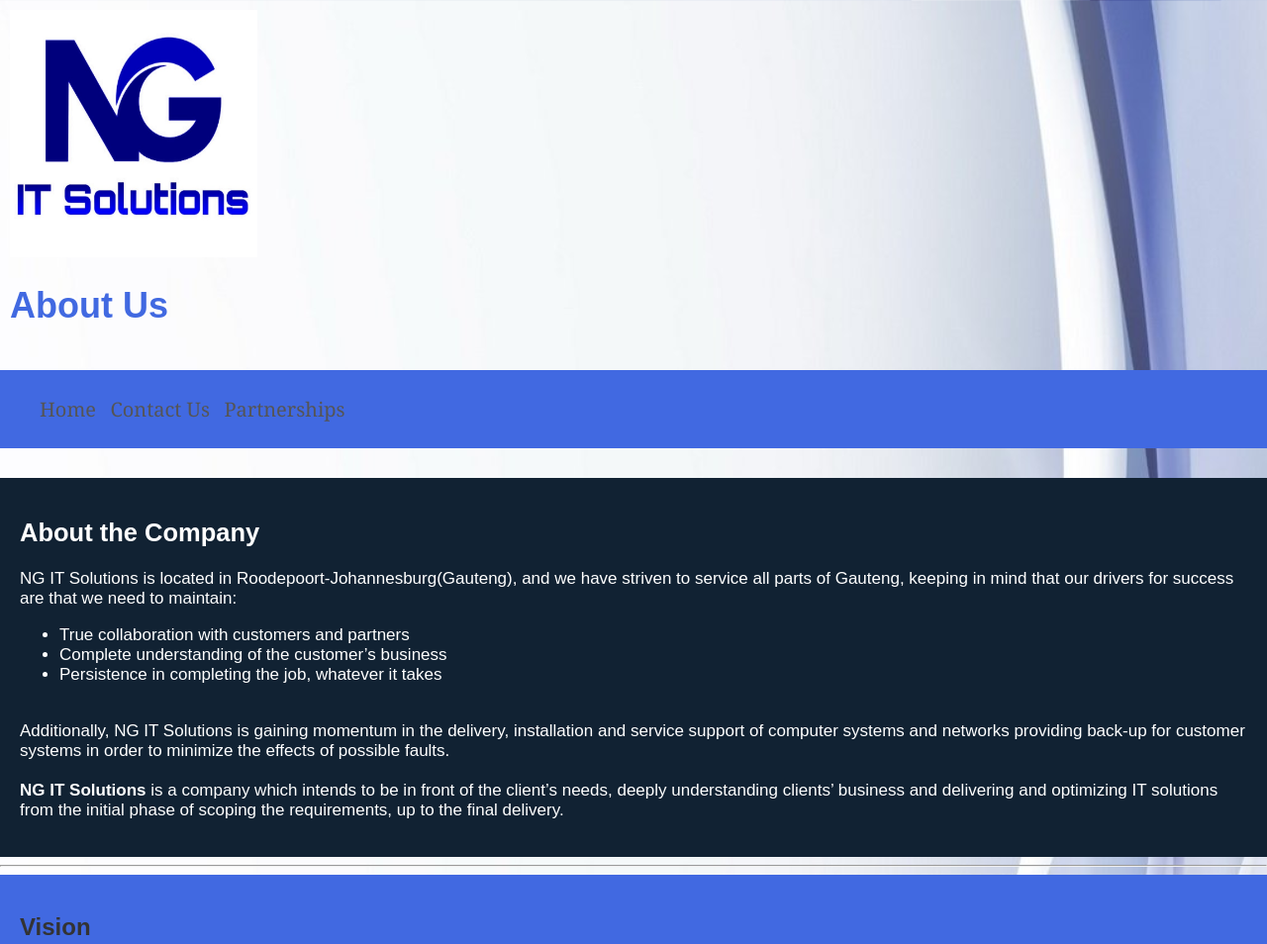
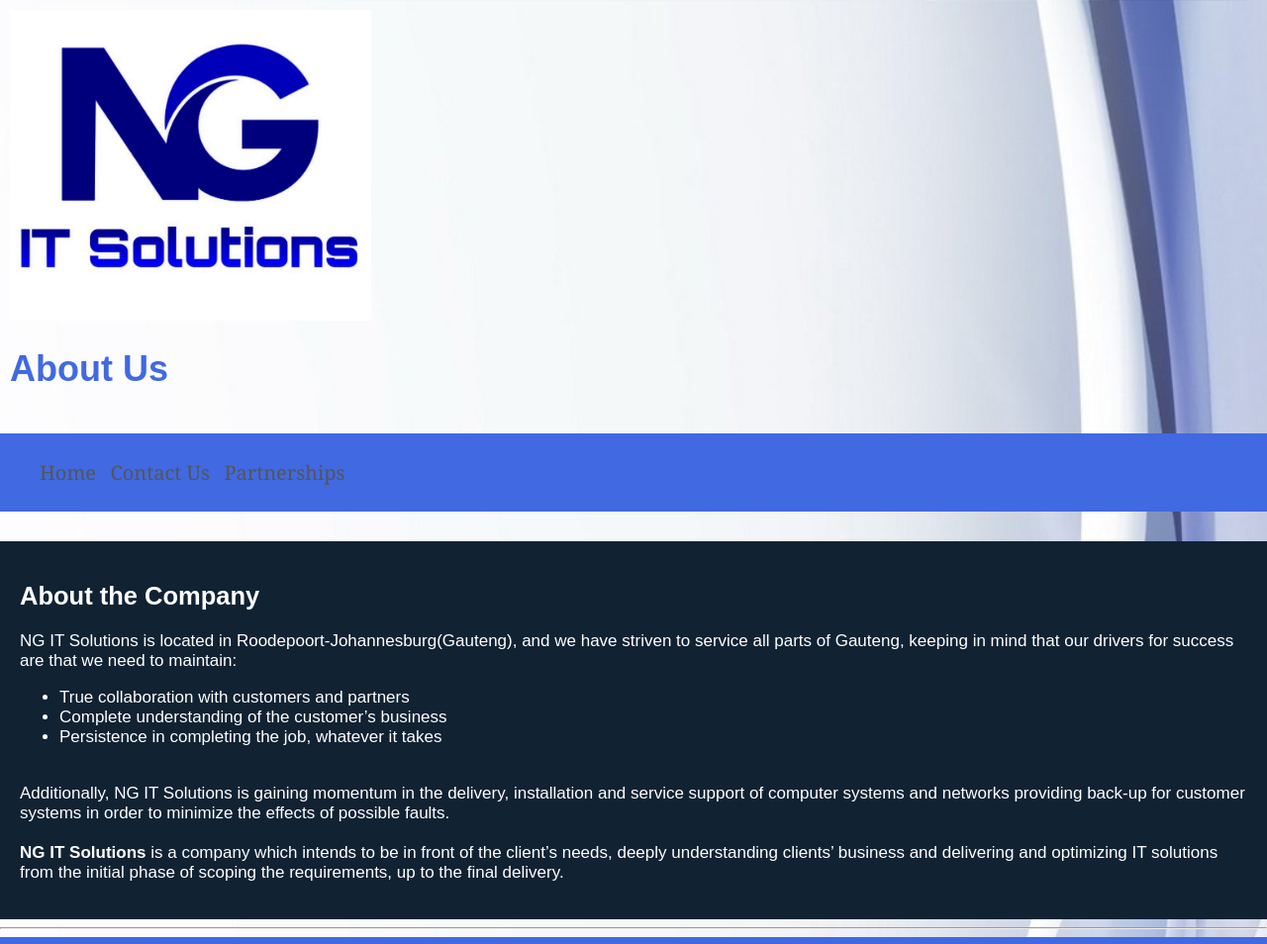
Before and after one commit to PKUltimate-Coder/web_site, a plain HTML site: page _site_pages/about.html in a window 1280 px wide. Shown: the top 954 px of the page at 99% size. Drawn offline with Linux system fonts and the light colour scheme; files whose address does not match are found by name.

Commit message:
Yohh Bruh

```diff
--- a/_site_pages/about.html
+++ b/_site_pages/about.html
@@ -9,7 +9,7 @@
 	</head>
 	<body>
 		<header id="main-header">
-			<img src="../images/logo.jpg" alt="Company Logo" width="250" height="250" />
+			<img src="../images/logo.jpg" alt="Company Logo" width="29%" height="33%" />
 			<h1><b>About Us</b><h1>
 		</header>
 		<nav id = "navBar">
```
Also changed, not shown: _site_pages/contact.html (+1 -1 lines), _site_pages/partnerships.html (+1 -1 lines), index.html (+1 -1 lines).
